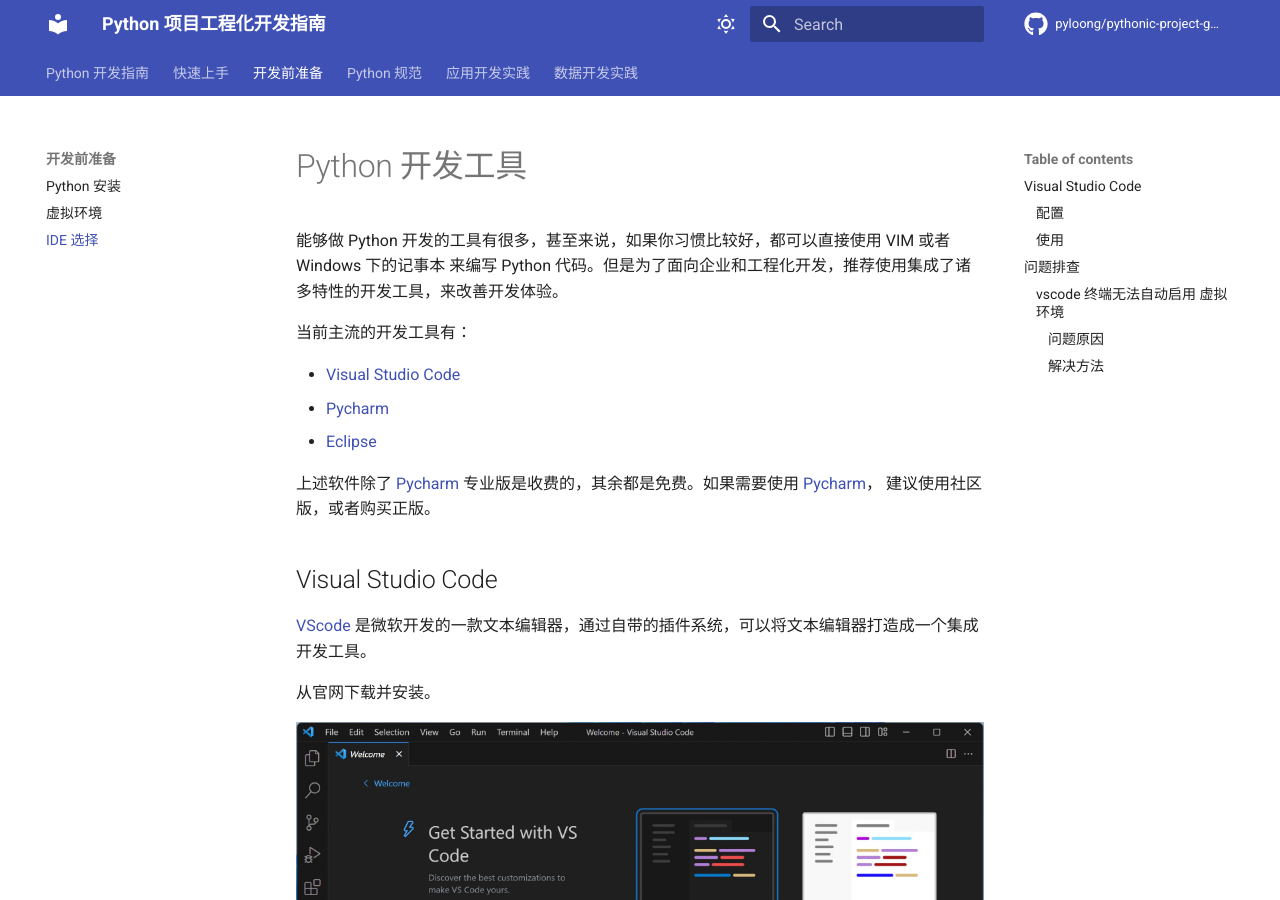
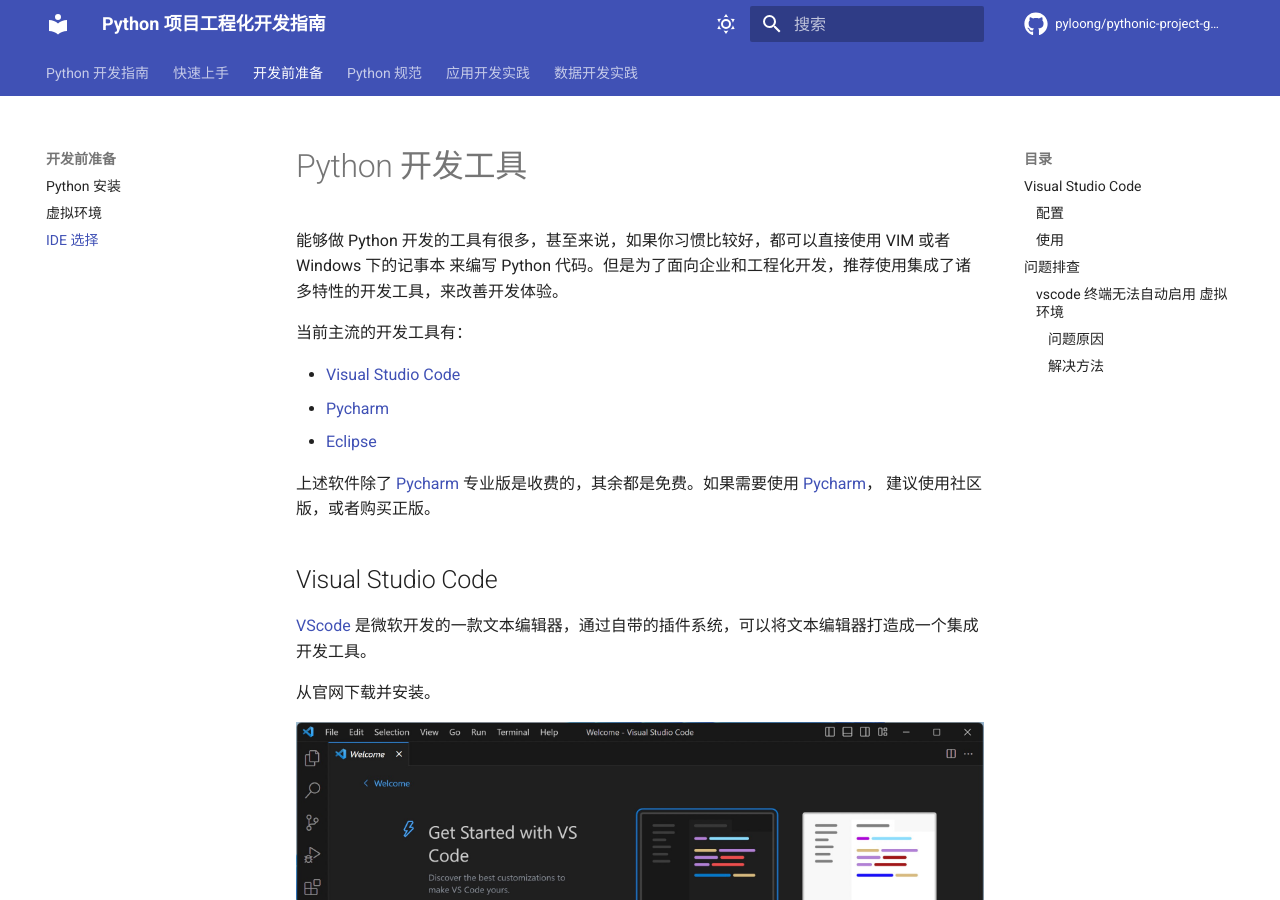
Before and after one commit to pyloong/pythonic-project-guidelines, an MkDocs documentation site: the page built from docs/introduction/ides.md, in a window 1280 px wide and 900 px high. Built offline with MkDocs 1.6.1 and Material for MkDocs 9.7.7, drawn with Linux system fonts in a browser that asks for light colours; comment, search, counter and statistics services are not loaded.

Commit message:
fix: 修正文档配置和失效链接 (#44)

````diff
--- a/docs/introduction/ides.md
+++ b/docs/introduction/ides.md
@@ -85,7 +85,7 @@
 
 #### 解决方法
 
-参考 [about_Execution_Policies](https:/go.microsoft.com/fwlink/?LinkID=135170) 的说明，并更改当前用户的 Powershell 执行策略：
+参考 [about_Execution_Policies](https://go.microsoft.com/fwlink/?LinkID=135170) 的说明，并更改当前用户的 Powershell 执行策略：
 
 ```powershell
 Set-ExecutionPolicy -ExecutionPolicy RemoteSigned -Scope CurrentUser
--- a/mkdocs.yml
+++ b/mkdocs.yml
@@ -2,7 +2,7 @@
 
 theme:
   name: material
-  langage: zh
+  language: zh
   features:
   - search.highlight
   - navigation.sections
@@ -29,7 +29,6 @@
 - admonition
 - pymdownx.details
 - pymdownx.superfences
-- pymdownx.tabbed
 - pymdownx.caret
 - pymdownx.mark
 - pymdownx.tilde
````
